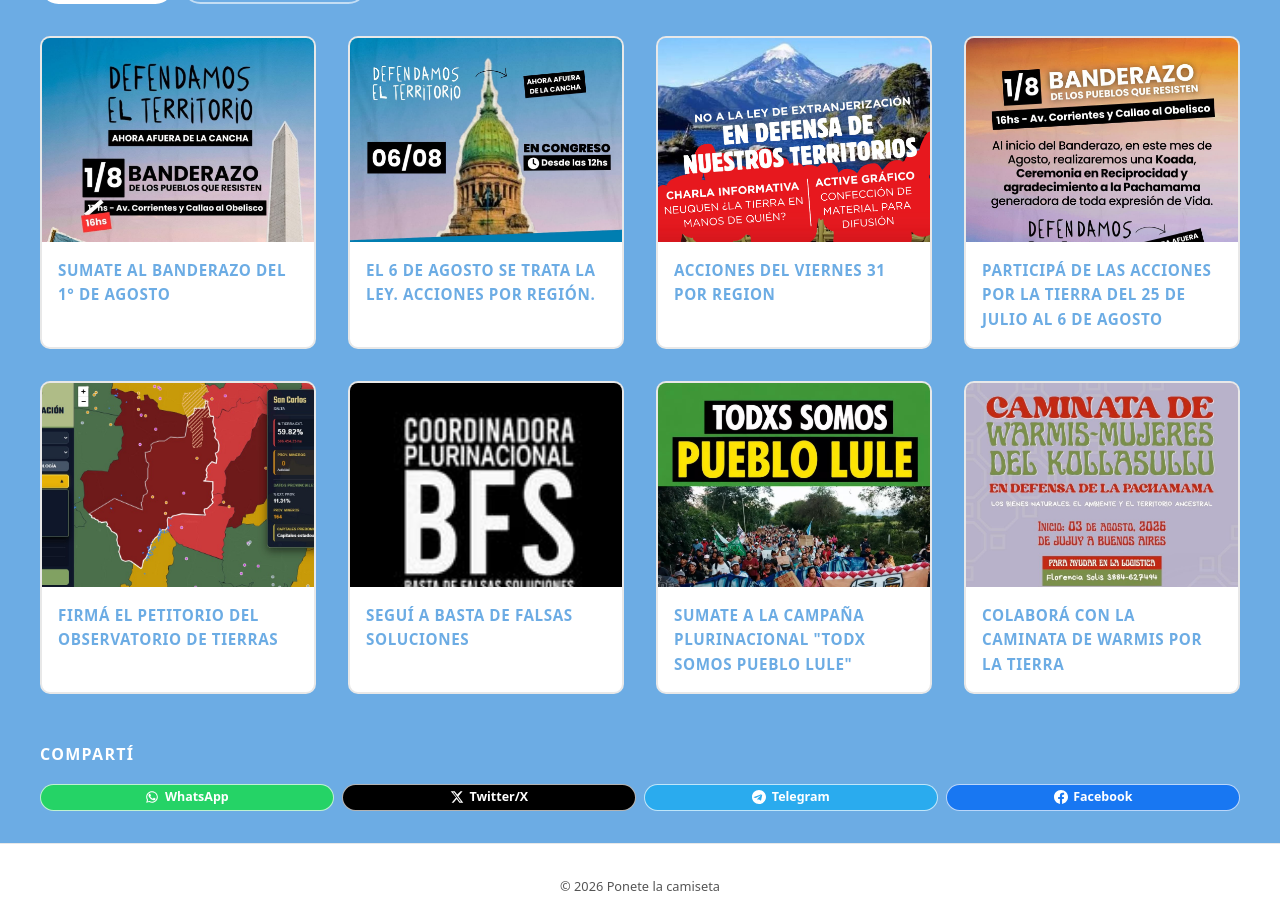
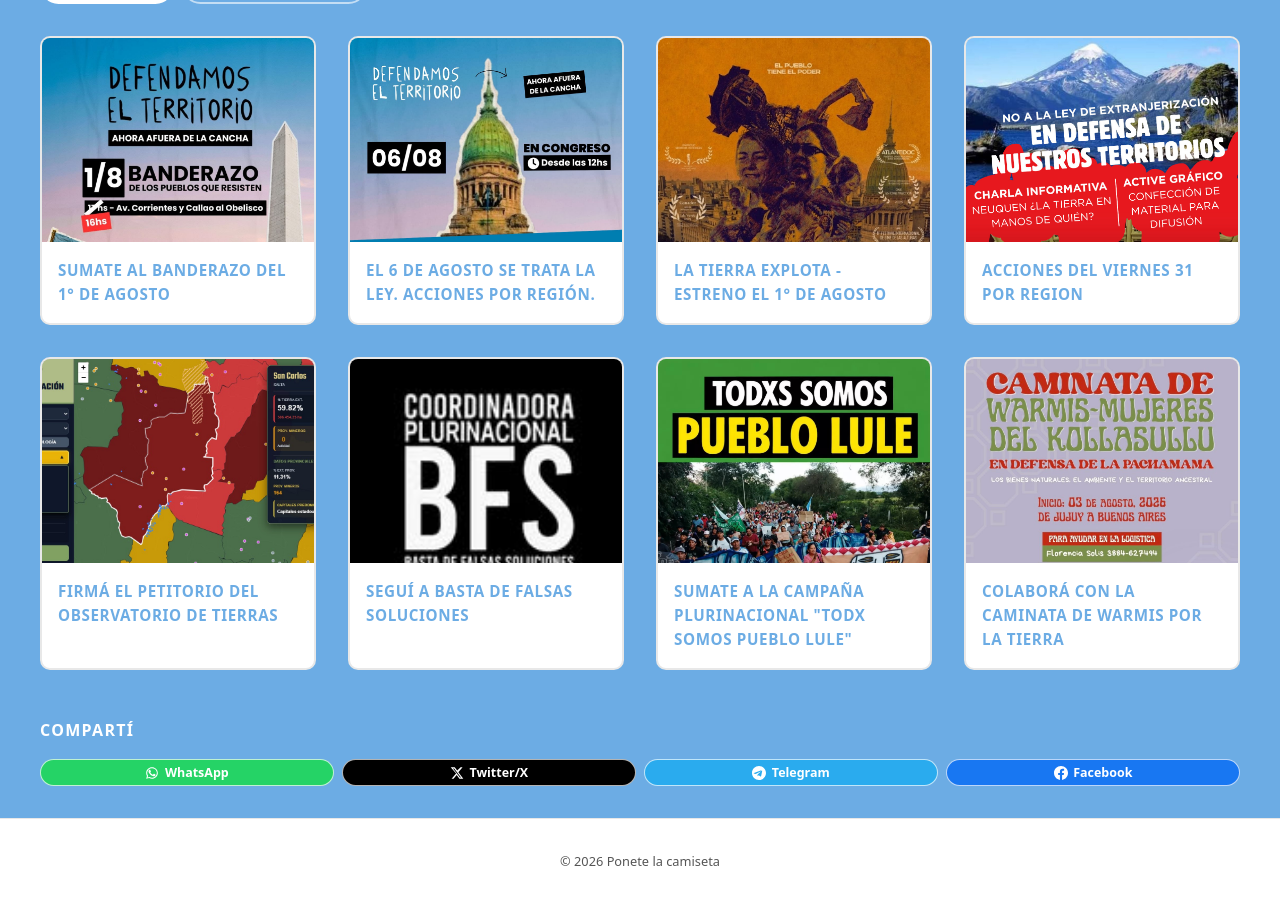
Before and after one commit to LaCamisetaOrg/LaCamisetaOrg.github.io, a Jekyll site: the page built from _causes/tierra.md, in a window 1280 px wide and 900 px high, scrolled down 2232 px. Built offline with Jekyll 4.4.1, drawn with Linux system fonts in a browser that asks for light colours.

Commit message:
Update tierra.md

```diff
--- a/_causes/tierra.md
+++ b/_causes/tierra.md
@@ -18,12 +18,12 @@ actions:
   - title: "El 6 de Agosto se trata la ley. Acciones por región."
     link: /acciones/acciones68/
     image: /assets/images/tierra_20260725al20260808/flyer_3_b.jpeg
+  - title: "La Tierra Explota - Estreno el 1° de Agosto"
+    link: /acciones/latierraexplotaestreno18
+    image: /assets/images/latierraexplota_afiche.jpeg
   - title: "Acciones del Viernes 31 por region"
     link: /acciones/viernes31/
     image: /assets/images/tierra_20260725al20260808/viernes_31_junin_charla.jpeg
-  - title: "Participá de las acciones por la Tierra del 25 de Julio al 6 de Agosto"
-    link: /acciones/reunion20260725al20260808/
-    image: /assets/images/tierra_20260725al20260808/flyer_1_b.jpeg
   - title: Firmá el petitorio del observatorio de tierras
     link: https://www.observatoriodetierras.ar/
     image: /assets/images/observatorio_tierras.jpeg
@@ -43,6 +43,9 @@ past-actions:
   - title: "Mirá la La Tierra Explota en el Gaumont"
     link: /acciones/latierraexplota/
     image: /assets/images/latierraexplota.jpeg
+  - title: "Participá de las acciones por la Tierra del 25 de Julio al 6 de Agosto"
+    link: /acciones/reunion20260725al20260808/
+    image: /assets/images/tierra_20260725al20260808/flyer_1_b.jpeg
   - title: "Sumate a la Charla abierta del Observatorio de Tierras"
     link: /acciones/charla20260729/
     image: /assets/images/charla_observatorio_tierras.jpeg
```
